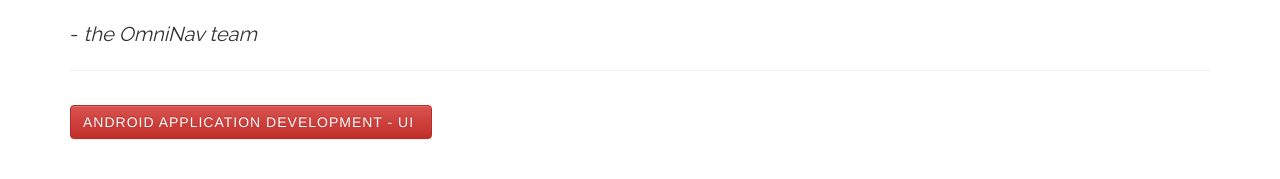
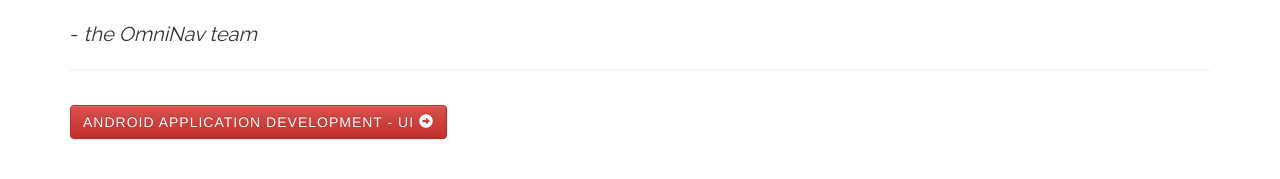
Before and after one commit to hansmaryil/OmniNav, a Jekyll site: the page built from _posts/2017-01-10-omninav-site-launched.md, in a window 1280 px wide. Shown: the part 674-853 px from the top of the page. Built offline with Jekyll 4.4.1, drawn with Linux system fonts in a browser that asks for light colours; some web fonts are replaced.

Commit message:
button mod4

```diff
--- a/_layouts/post.html
+++ b/_layouts/post.html
@@ -12,13 +12,13 @@ layout: default
   {% if page.previous.url %}
     <a href="{{page.previous.url}}">
     	<button class="prev btn btn-primary btn-danger button-width">
-    		<span class="glyphicon glyphicons-circle-arrow-left"></span> {{page.previous.title}}
+    		<span class="glyphicon glyphicon-circle-arrow-left"></span> {{page.previous.title}}
     	</button>
     </a>
   {% endif %}
   {% if page.next.url %}
     <a href="{{page.next.url}}">
-    	<button class="next btn btn-primary btn-danger button-width"> {{page.next.title}} <span class="glyphicon glyphicons-circle-arrow-right"></span>
+    	<button class="next btn btn-primary btn-danger button-width"> {{page.next.title}} <span class="glyphicon glyphicon-circle-arrow-right"></span>
     	</button>
     </a>
 
--- a/index.html
+++ b/index.html
@@ -231,7 +231,8 @@
         <script src="https://ajax.googleapis.com/ajax/libs/jquery/1.12.4/jquery.min.js"></script>
 
         <!-- Latest compiled and minified JavaScript -->
-        <script src="https://maxcdn.bootstrapcdn.com/bootstrap/3.3.7/js/bootstrap.min.js" integrity="sha384-Tc5IQib027qvyjSMfHjOMaLkfuWVxZxUPnCJA7l2mCWNIpG9mGCD8wGNIcPD7Txa" crossorigin="anonymous"></script>
+        <script src="https://maxcdn.bootstrapcdn.com/bootstrap/3.3.7/js/bootstrap.min.js" integrity="sha384-Tc5IQib027qvyjSMfHjOMaLkfuWVxZxUPnCJA7l2mCWNIpG9mGCD8wGNIcPD7Txa" crossorigin="anonymous">
+        </script>
 
         <!-- Custom JS -->
 
```
